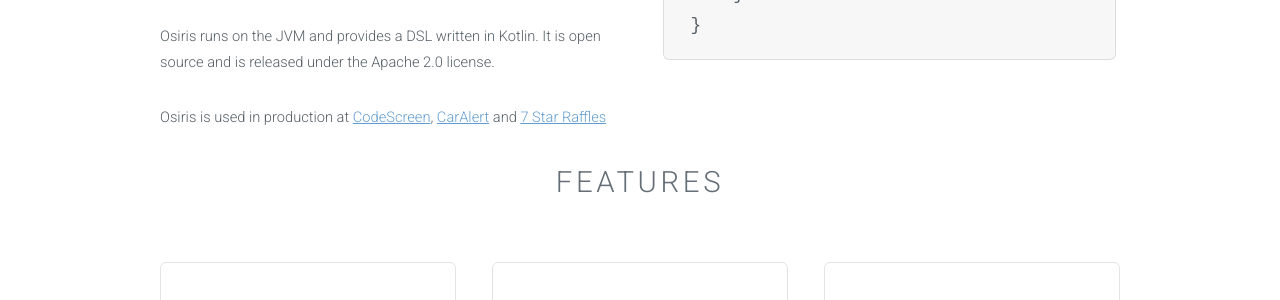
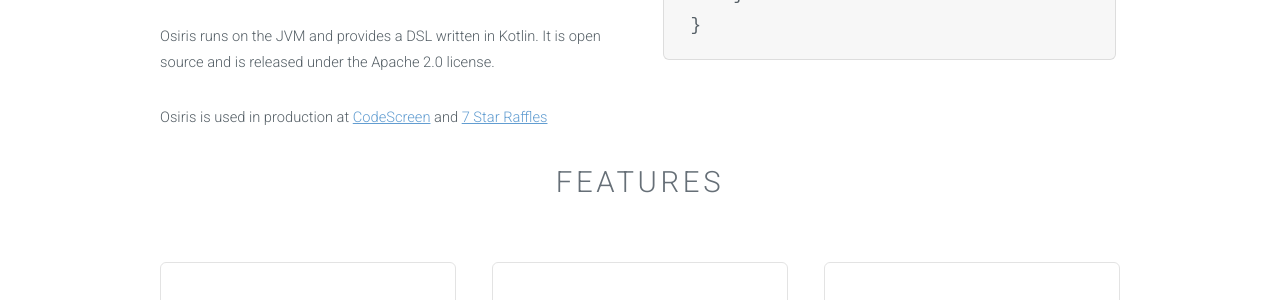
Before and after one commit to cjkent/cjkent.github.io, a Jekyll site: the page built from index.html, in a window 1280 px wide and 900 px high, scrolled down 583 px. Shown: the part 152-452 px from the top of the window. Built offline with Jekyll 4.4.1, drawn with Linux system fonts in a browser that asks for light colours.

Commit message:
Remove reference to CarAlert

```diff
--- a/index.html
+++ b/index.html
@@ -18,8 +18,7 @@
                         Configuration is generated for CloudFormation to define the application resources.</p>
                     <p>Osiris runs on the JVM and provides a DSL written in Kotlin. It is open source and is released
                         under the Apache 2.0 license.</p>
-                    <p>Osiris is used in production at <a href="https://www.codescreen.dev/">CodeScreen</a>,
-                        <a href="https://www.caralert.io/">CarAlert</a> and
+                    <p>Osiris is used in production at <a href="https://www.codescreen.dev/">CodeScreen</a> and
                         <a href="https://www.7starraffles.com/">7 Star Raffles</a></p>
                 </section>
             </div>
```
